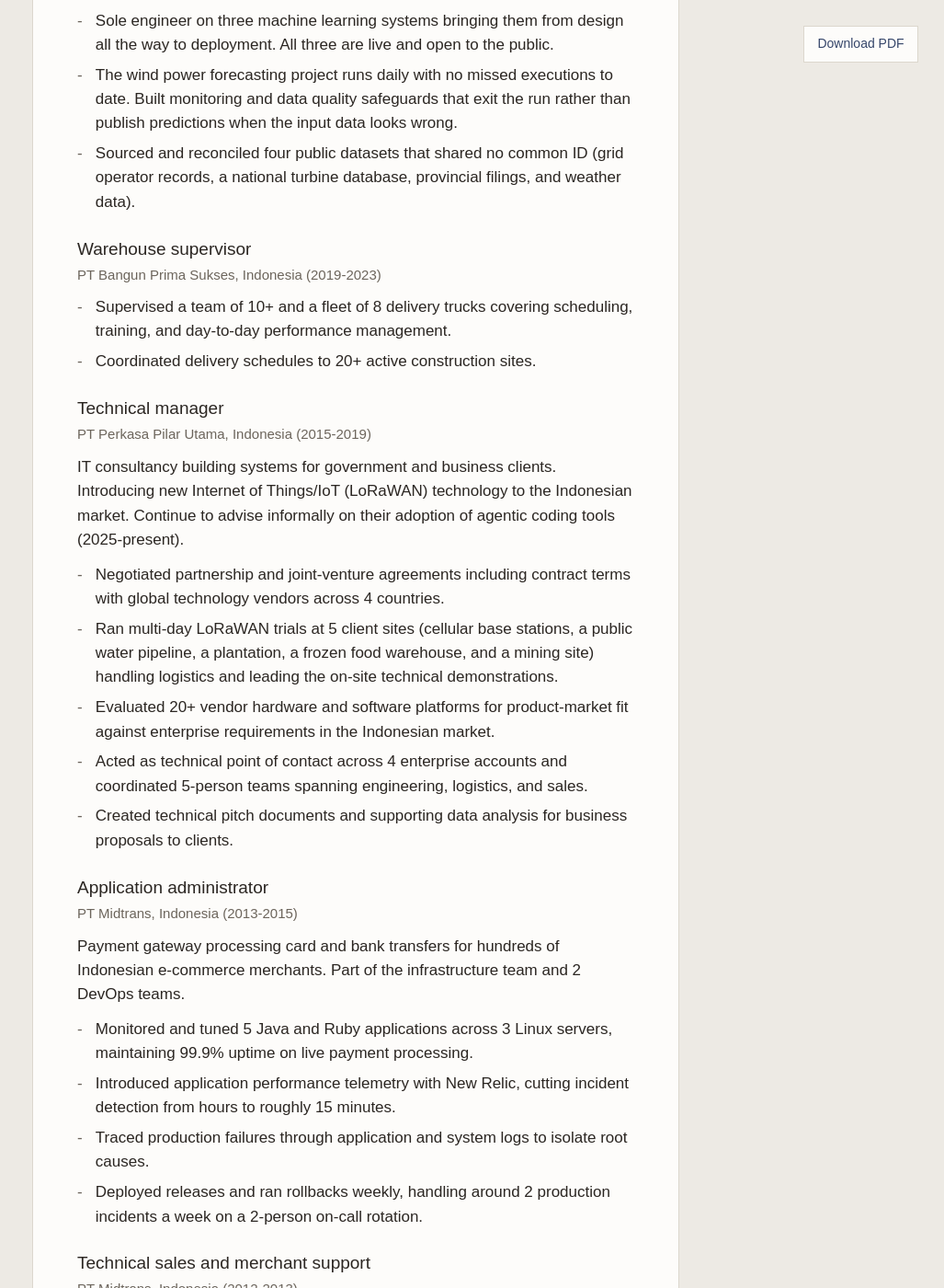
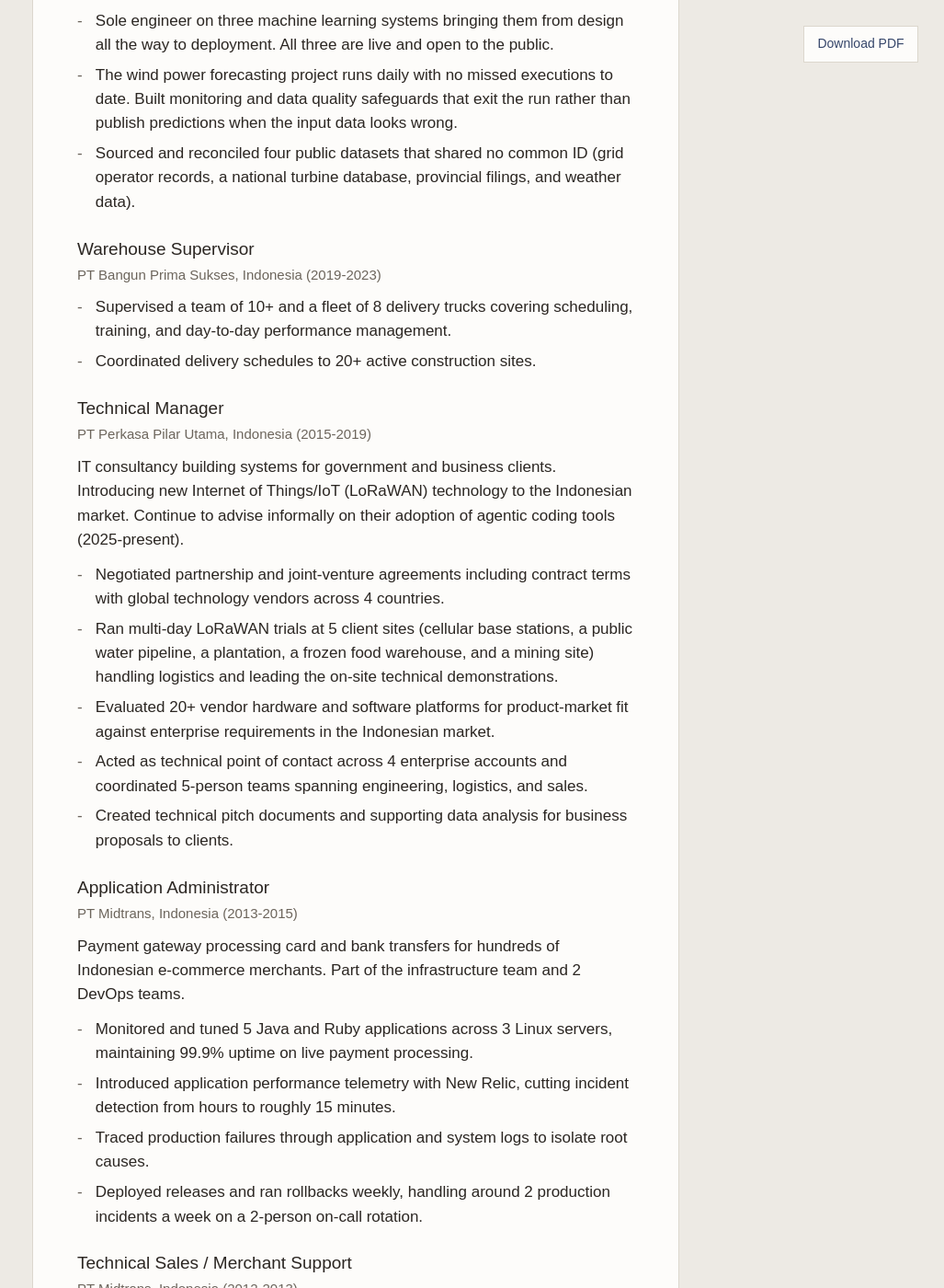
Before and after one commit to alvinlitani/alvinlitani.github.io, a Jekyll site: the page built from index.md, in a window 1280 px wide and 1400 px high, scrolled down 1515 px. Shown: the whole window at 92% size, without its empty margins (253-1280 px from the left). Built offline with Jekyll 4.4.1, drawn with Linux system fonts in a browser that asks for light colours.

Commit message:
Capitalize jobs role

```diff
--- a/index.md
+++ b/index.md
@@ -44,13 +44,13 @@ Self-directed development and deployment of production ML systems.
 - The wind power forecasting project runs daily with no missed executions to date. Built monitoring and data quality safeguards that exit the run rather than publish predictions when the input data looks wrong.
 - Sourced and reconciled four public datasets that shared no common ID (grid operator records, a national turbine database, provincial filings, and weather data).
 
-### Warehouse supervisor
+### Warehouse Supervisor
 *PT Bangun Prima Sukses, Indonesia (2019-2023)*
 
 - Supervised a team of 10+ and a fleet of 8 delivery trucks covering scheduling, training, and day-to-day performance management.
 - Coordinated delivery schedules to 20+ active construction sites.
 
-### Technical manager
+### Technical Manager
 *PT Perkasa Pilar Utama, Indonesia (2015-2019)*
 
 IT consultancy building systems for government and business clients. Introducing new Internet of Things/IoT (LoRaWAN) technology to the Indonesian market. Continue to advise informally on their adoption of agentic coding tools (2025-present).
@@ -61,7 +61,7 @@ IT consultancy building systems for government and business clients. Introducing
 - Acted as technical point of contact across 4 enterprise accounts and coordinated 5-person teams spanning engineering, logistics, and sales.
 - Created technical pitch documents and supporting data analysis for business proposals to clients.
 
-### Application administrator
+### Application Administrator
 *PT Midtrans, Indonesia (2013-2015)*
 
 Payment gateway processing card and bank transfers for hundreds of Indonesian e-commerce merchants. Part of the infrastructure team and 2 DevOps teams.
@@ -71,7 +71,7 @@ Payment gateway processing card and bank transfers for hundreds of Indonesian e-
 - Traced production failures through application and system logs to isolate root causes.
 - Deployed releases and ran rollbacks weekly, handling around 2 production incidents a week on a 2-person on-call rotation.
 
-### Technical sales and merchant support
+### Technical Sales / Merchant Support
 *PT Midtrans, Indonesia (2012-2013)*
 
 Early-stage startup with no dedicated technical support for the sales team.
```
